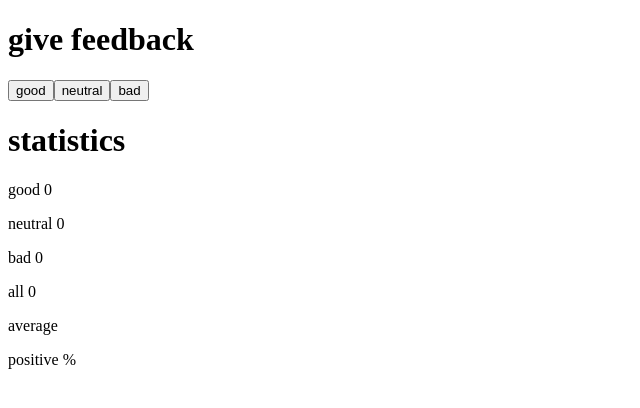
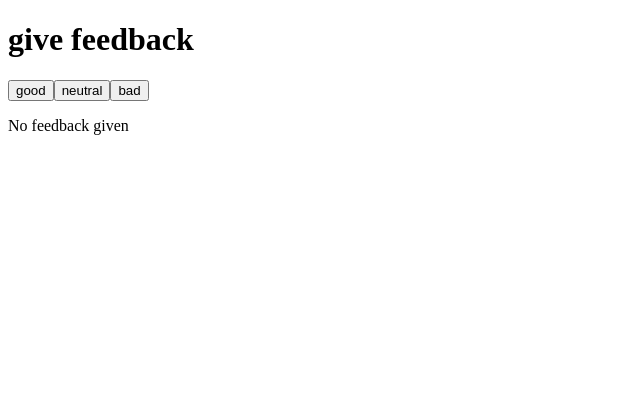
Before and after one commit to andre-gra/full-stack-open-2022, a React (Create React App) app in the folder part1/1.c/: page / in a window 1280 px wide. Shown: the top 408 px of the page, without its empty margins (0-640 px from the left). Built offline with nearby package versions, Linux system fonts and the light colour scheme.

Commit message:
add solution 1.9

```diff
--- a/part1/1.c/src/App.js
+++ b/part1/1.c/src/App.js
@@ -1,21 +1,27 @@
 import { useState } from 'react'
 
 const Statistics = (props) => {
-  const sum = props.good + props.neutral + props.bad
-  const average = (props.good - props.bad) / sum
-  const positive = (props.good / sum) * 100
+  const average = (props.good - props.bad) / props.sum
+  const positive = (props.good / props.sum) * 100
 
+  if (props.sum > 0) {
     return (
       <>
         <h1>statistics</h1>
         <p>good {props.good}</p>
         <p>neutral {props.neutral}</p>
         <p>bad {props.bad}</p>
-      <p>all {sum}</p>
+        <p>all {props.sum}</p>
         <p>average {!isNaN(average) && average}</p>
         <p>positive {!isNaN(positive) &&positive} %</p>
       </>
     )
+  }
+
+  return (
+    <p>No feedback given</p>
+  )
+
 }
 
 const App = () => {
@@ -23,6 +29,8 @@ const App = () => {
   const [good, setGood] = useState(0)
   const [neutral, setNeutral] = useState(0)
   const [bad, setBad] = useState(0)
+
+  const sum = (good + neutral + bad)
 
   return (
     <div>
@@ -32,7 +40,7 @@ const App = () => {
         <button onClick={() => setNeutral(neutral + 1)}>neutral</button>
         <button onClick={() => setBad(bad + 1)}>bad</button>
       </div>
-      <Statistics good={good} neutral={neutral} bad={bad} />
+      <Statistics good={good} neutral={neutral} bad={bad} sum={sum}/>
     </div>
   )
 }
```
Lines whose indentation alone changed are shown as unchanged.
